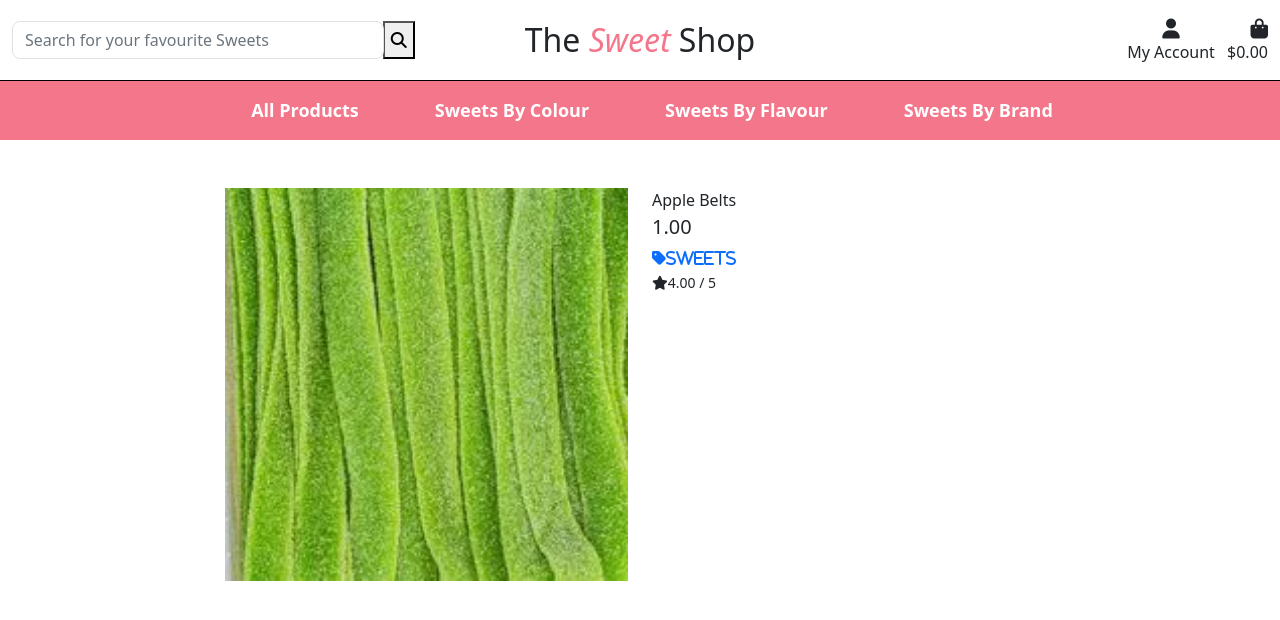
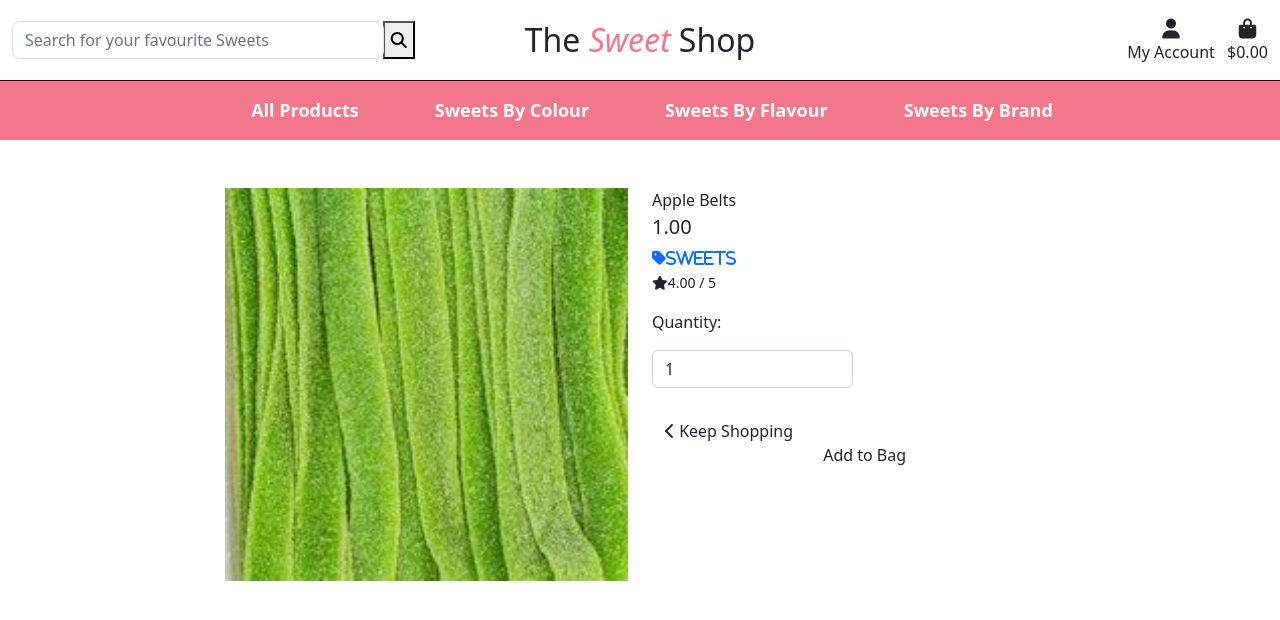
Before and after one commit to DavidHearl/Sweet-Shop, a Django app: page /products/5 in a window 1280 px wide. Shown: the top 620 px of the page. Run offline with Django 3.2, Linux system fonts and the light colour scheme; data comes from the database, SQL or seed files in the repository; both versions use the stored data as it was after the commit; some libraries are stand-ins or nearby versions.

Commit message:
Updated the context processor, which updates the shopping back

```diff
--- a/products/templates/products/product_detail.html
+++ b/products/templates/products/product_detail.html
@@ -44,6 +44,33 @@
                 <small>No Rating</small>
                 {% endif %}
                 <p class="mt-3">{{ product.description }}</p>
+
+                <!-- Add item to basket form -->
+                <form action="{% url 'add_to_shopping_bag' product.id %}" method="POST">
+                    {% csrf_token %}
+                    <div class="form-row">
+                        <div class="col-12">
+                            <p class="mt-3">Quantity:</p>
+                            <div class="form-group w-50">
+                                <div class="input-group">
+                                    <!-- Max 30 = 3kg -->
+                                    <input class="form-control" type="number" name="quantity" value="1" min="1" max="30" data-item_id="{{ product.id }}" id="id_qty_{{ product.id }}">
+                                </div>
+                            </div>
+                        </div>
+
+                        <div class="col-12">
+                            <a class="btn" href="{% url 'products' %}">
+                                <span>
+                                    <i class="fas fa-chevron-left"></i>
+                                </span>
+                                <span>Keep Shopping</span>
+                            </a>
+                            <input class="btn mt-5" type="submit" value="Add to Bag">
+                        </div>
+                        <input type="hidden" name="redirect_url" value="{{ request.path }}">
+                    </div>
+                </form>
             </div>
         </div>
     </div>
--- a/shopping_bag/contexts.py
+++ b/shopping_bag/contexts.py
@@ -1,9 +1,24 @@
+from django.shortcuts import get_object_or_404
+from products.models import Product
 
 def shopping_bag_contents(request):
 
     shopping_bag_items = []
     total = 0
     product_count = 0
+    shopping_bag = request.session.get('shopping_bag', {})
+
+
+    for item_id, quantity in shopping_bag.items():
+        product = get_object_or_404(Product, pk=item_id)
+        total += quantity * product.price
+        product_count += quantity
+        shopping_bag_items.append({
+            'item_id': item_id,
+            'quantity': quantity,
+            'product': product,
+        })
+
     grand_total = total
 
     context = {
--- a/shopping_bag/templates/shopping_bag/shopping_bag.html
+++ b/shopping_bag/templates/shopping_bag/shopping_bag.html
@@ -26,7 +26,9 @@
         <div class="row">
             <div class="col">
                 {% if shopping_bag_items %}
-                    <div></div>
+                    <div>
+                        {{ shopping_bag_items }}
+                    </div>
                 {% else %}
                     <p class="mb-5">There are no Items in your Shopping Bag</p>
                     <a href="{% url 'products' %}" class="btn btn-lg">
--- a/shopping_bag/urls.py
+++ b/shopping_bag/urls.py
@@ -3,4 +3,5 @@ from . import views
 
 urlpatterns = [
     path('', views.view_shopping_bag, name='view_shopping_bag'),
+    path('add/<item_id>/', views.add_to_shopping_bag, name='add_to_shopping_bag'),
 ]
--- a/templates/base.html
+++ b/templates/base.html
@@ -96,7 +96,7 @@
                     </li>
                     <li class="list-inline-item">
                         <a class="nav-link" href="{% url 'view_shopping_bag' %}">
-                            <div>
+                            <div class="text-center">
                                 <div><i class="fas fa-shopping-bag fa-lg"></i></div>
                                 <p class="my-auto">
                                     {% if grand_total %}
```
Also changed, not shown: shopping_bag/views.py (+18 -1 lines), db.sqlite3.
